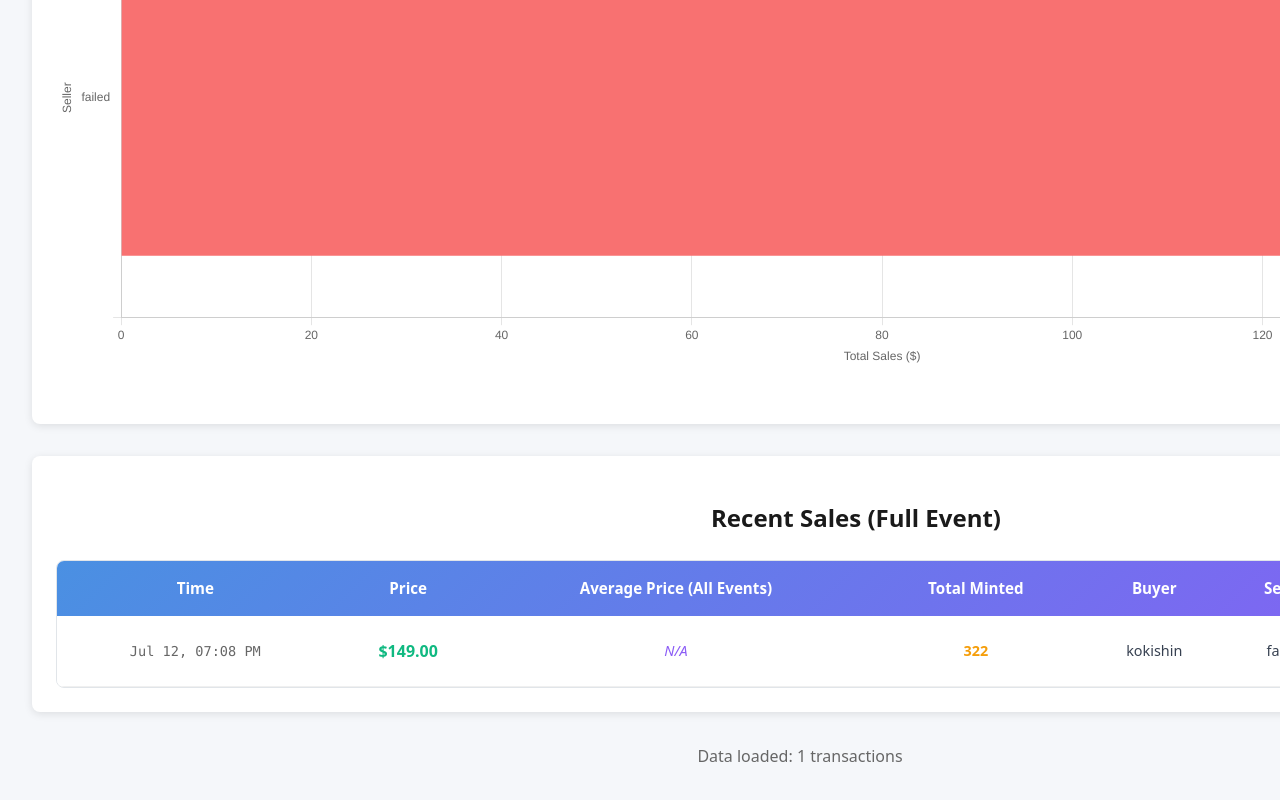
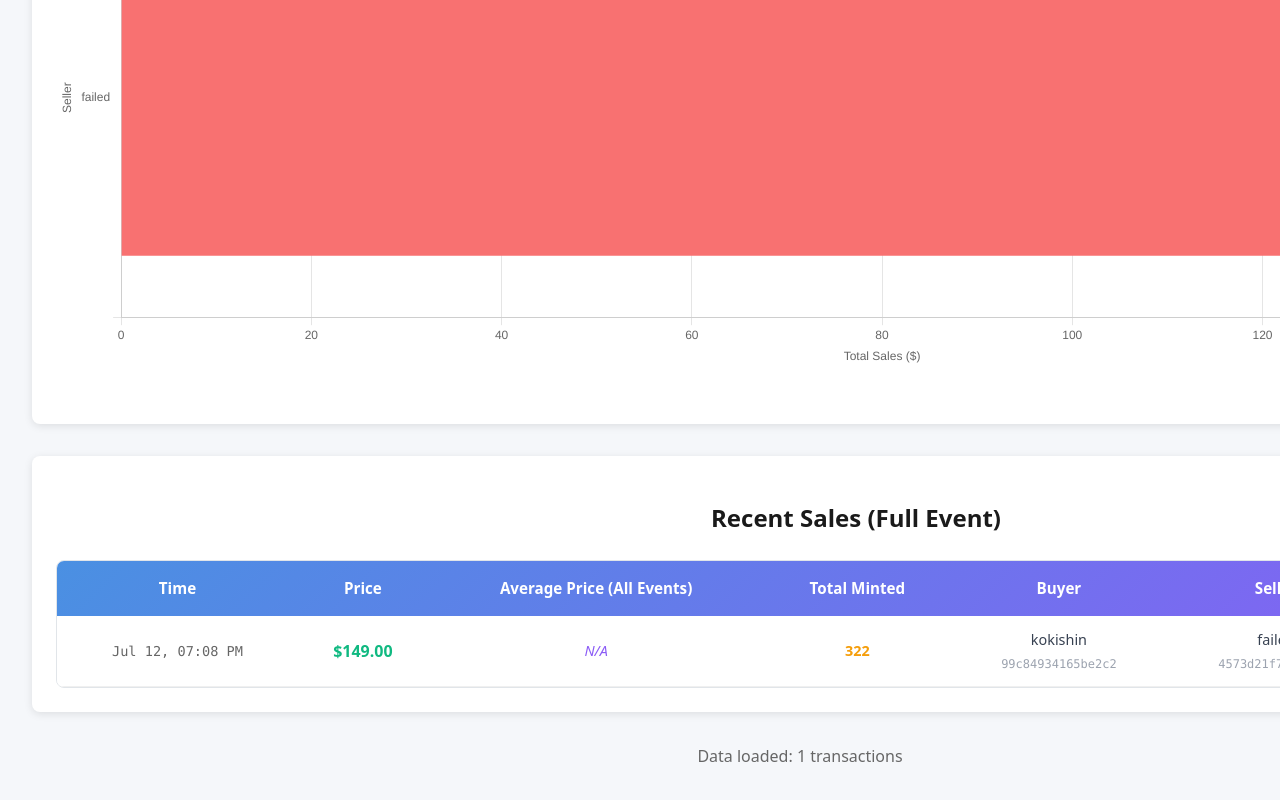
Before and after one commit to rjdiamond/pinnacle-dashboard, a React (Vite) app: page / in a window 1280 px wide. Shown: the part 7312-8112 px from the top of the page. Built offline with nearby package versions, Linux system fonts and the light colour scheme; no server answers.

Commit message:
Update RecentSalesTable: remove Serial # column and show full wallet addresses under usernames

```diff
--- a/src/components/RecentSalesTable.css
+++ b/src/components/RecentSalesTable.css
@@ -93,6 +93,24 @@
   text-align: center;
 }
 
+.user-info {
+  display: flex;
+  flex-direction: column;
+  gap: 0.25rem;
+  align-items: center;
+}
+
+.username {
+  font-weight: 500;
+  color: #374151;
+}
+
+.wallet-address {
+  font-size: 0.75rem;
+  color: #9CA3AF;
+  font-family: 'Monaco', 'Menlo', 'Ubuntu Mono', monospace;
+}
+
 .pin-details {
   max-width: 300px;
   text-align: center;
@@ -130,6 +148,10 @@
   .pin-details {
     max-width: 200px;
   }
+
+  .wallet-address {
+    font-size: 0.7rem;
+  }
 }
 
 /* Scrollbar styling */
--- a/src/components/RecentSalesTable.jsx
+++ b/src/components/RecentSalesTable.jsx
@@ -84,6 +84,11 @@ export default function RecentSalesTable({ data, fullData }) {
     return 'N/A';
   };
 
+  const formatWalletAddress = (address) => {
+    if (!address) return '';
+    return address;
+  };
+
   return (
     <div className="recent-sales-container">
       <h2>Recent Sales (Full Event)</h2>
@@ -116,10 +121,24 @@ export default function RecentSalesTable({ data, fullData }) {
                   {getTotalMinted(sale)}
                 </td>
                 <td className="buyer">
-                  {sale.receiver_username || 'Unknown'}
+                  <div className="user-info">
+                    <div className="username">
+                      {sale.receiver_username || 'Unknown'}
+                    </div>
+                    <div className="wallet-address">
+                      {formatWalletAddress(sale.receiver_flowAddress)}
+                    </div>
+                  </div>
                 </td>
                 <td className="seller">
-                  {sale.seller_username || 'Unknown'}
+                  <div className="user-info">
+                    <div className="username">
+                      {sale.seller_username || 'Unknown'}
+                    </div>
+                    <div className="wallet-address">
+                      {formatWalletAddress(sale.seller_flowAddress)}
+                    </div>
+                  </div>
                 </td>
                 <td className="pin-details">
                   <div className="pin-info">
```
